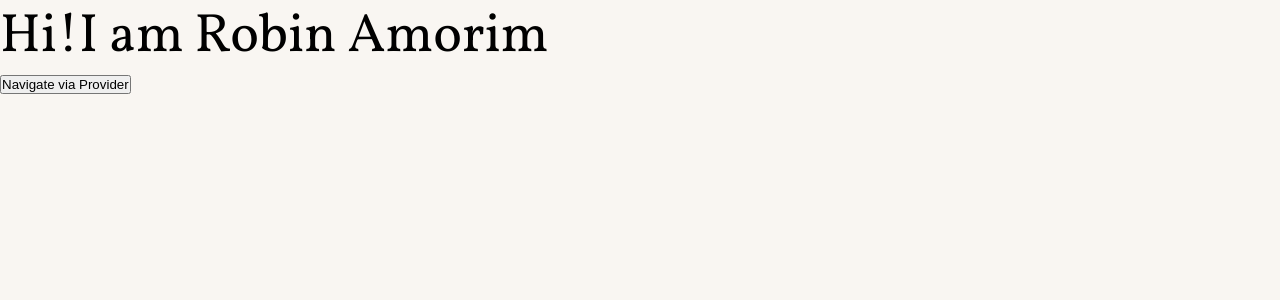
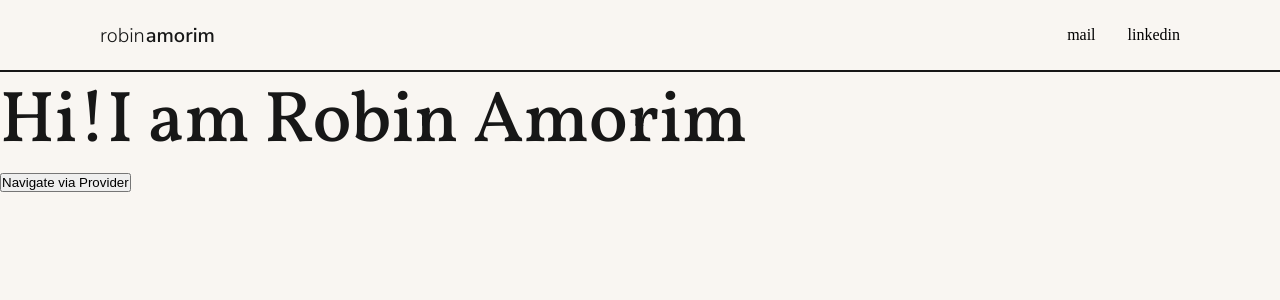
Before and after one commit to marcelocarveche/robin-amorim, a React (Vite) app: page / in a window 1280 px wide. Shown: the top 300 px of the page. Built offline with nearby package versions, Linux system fonts and the light colour scheme.

Commit message:
add design system and feat footer

```diff
--- /dev/null
+++ b/src/app/global.d.ts
@@ -0,0 +1,4 @@
+declare module '*.scss' {
+  const content: { [className: string]: string }
+  export default content
+}
--- a/src/app/infrastructure/providers/global-provider.tsx
+++ b/src/app/infrastructure/providers/global-provider.tsx
@@ -1,3 +1,4 @@
+import Footer from '@/app/presentation/components/footer/footer'
 import { createContext, useContext, ReactNode } from 'react'
 import { useNavigate } from 'react-router-dom'
 
@@ -22,7 +23,7 @@ const GlobalProvider = ({ children }: { children: ReactNode }) => {
 
   return (
     <GlobalContext.Provider value={{}}>
-      {children}
+      <Footer>{children}</Footer>
       <button onClick={onClick}>Navigate via Provider</button>
     </GlobalContext.Provider>
   )
--- /dev/null
+++ b/src/app/presentation/components/footer/footer-styles.module.scss
@@ -0,0 +1,50 @@
+@use '../../styles/colors.scss' as *;
+
+.container {
+  display: flex;
+  justify-content: space-between;
+  align-items: center;
+  padding: 2rem 1rem;
+  background: $offWhite;
+  border-bottom: $black 0.125rem solid;
+  height: 4.5rem;
+  width: 100%;
+  display: flex;
+  align-items: center;
+  justify-content: space-between;
+  padding: 0 6.25rem;
+
+  .wrapLogo {
+    display: flex;
+    align-items: center;
+    justify-content: space-between;
+    column-gap: 0.0625rem; // 1px
+    font-family: 'Nunito Sans', sans-serif;
+    font-size: 1.25rem;
+    color: $black;
+
+    .firstName {
+      font-weight: 300;
+    }
+
+    .lastName {
+      font-weight: 600;
+    }
+  }
+
+  .wrapLinks {
+    display: flex;
+    gap: 2rem;
+
+    .mail,
+    .linkedin {
+      cursor: pointer;
+      font-size: 1rem;
+      transition: color 0.2s;
+
+      &:hover {
+        color: #00e676;
+      }
+    }
+  }
+}
--- a/src/app/presentation/components/footer/footer.tsx
+++ b/src/app/presentation/components/footer/footer.tsx
@@ -0,0 +1,26 @@
+import React from 'react'
+import styles from './footer-styles.module.scss'
+
+interface FooterProps {
+  children?: React.ReactNode
+}
+
+const Footer: React.FC<FooterProps> = ({ children }) => {
+  return (
+    <>
+      <div className={styles.container}>
+        <div className={styles.wrapLogo}>
+          <span className={styles.firstName}>robin</span>
+          <span className={styles.lastName}>amorim</span>
+        </div>
+        <div className={styles.wrapLinks}>
+          <div className={styles.mail}>mail</div>
+          <div className={styles.linkedin}>linkedin</div>
+        </div>
+      </div>
+      {children}
+    </>
+  )
+}
+
+export default Footer
--- /dev/null
+++ b/src/app/presentation/styles/colors.scss
@@ -0,0 +1,32 @@
+// Primary color palette
+$orangeDark: #dd6900;
+$orangeDefault: #ff7a02;
+$orangeLight: #ffb674;
+
+// Accent 1 color palette
+$pinkDark: #f196ea;
+$pinkDefault: #f5bff1;
+$pinkLight: #ffdefd;
+
+// Accent 2 color palette
+$BlueishDark: #0e20a2;
+$BlueishDefault: #6779ff;
+$BlueishLight: #bbc3fe;
+
+// Accent 3 color palette
+$yellowDark: #e5b323;
+$yellowDefault: #ffc314;
+$yellowLight: #ffe69e;
+
+// Accent 4 color palette
+$greenDark: #015e14;
+$greenDefault: #03a82d;
+$greenLight: #03a82d;
+
+// Neutral color palette
+$offWhite: #f9f6f2;
+$offGrey: #edefea;
+$white: #ffffff;
+$greyLight: #e2e2e2;
+$grey: #676767;
+$black: #171717;
--- /dev/null
+++ b/src/app/presentation/styles/components.scss
@@ -0,0 +1,56 @@
+@use './fonts.scss' as *;
+@use './colors.scss' as colors;
+
+@mixin HeadingDefault {
+  font-family: 'Vollkorn', serif;
+  color: colors.$black;
+  font-weight: 500;
+}
+
+@mixin BodyTextDefault {
+  font-family: 'Vollkorn', serif;
+  color: colors.$black;
+  line-height: 1.75rem; // 28px
+}
+
+@mixin Heading1 {
+  @include HeadingDefault;
+  font-size: 4.5rem; // 72px
+}
+
+@mixin Heading2 {
+  @include HeadingDefault;
+  font-size: 3.375rem; // 54px
+  font-weight: bold;
+  line-height: 1.2;
+}
+
+@mixin Heading3 {
+  @include HeadingDefault;
+  font-size: 2.5rem; // 40px
+}
+
+@mixin Heading4 {
+  @include HeadingDefault;
+  font-size: 1.875rem; // 30px
+}
+
+@mixin Heading5 {
+  @include HeadingDefault;
+  font-size: 1.25rem; // 20px
+}
+
+@mixin BodyText1 {
+  @include BodyTextDefault;
+  font-size: 1.25rem; // 20px
+}
+
+@mixin BodyText3 {
+  @include BodyTextDefault;
+  font-size: 1.125rem; // 18px
+}
+
+@mixin BodyText3 {
+  @include BodyTextDefault;
+  font-size: 1rem; // 16px
+}
--- /dev/null
+++ b/src/app/presentation/styles/fonts.scss
@@ -0,0 +1,88 @@
+@font-face {
+  font-family: 'Nunito Sans';
+  src: url('/fonts/NunitoSans.ttf') format('truetype');
+}
+
+@font-face {
+  font-family: 'Vollkorn';
+  src: url('/fonts/Vollkorn-Black.ttf') format('truetype');
+  font-weight: 900;
+  font-style: normal;
+}
+
+@font-face {
+  font-family: 'Vollkorn';
+  src: url('/fonts/Vollkorn-BlackItalic.ttf') format('truetype');
+  font-weight: 900;
+  font-style: italic;
+}
+
+@font-face {
+  font-family: 'Vollkorn';
+  src: url('/fonts/Vollkorn-Bold.ttf') format('truetype');
+  font-weight: 700;
+  font-style: normal;
+}
+
+@font-face {
+  font-family: 'Vollkorn';
+  src: url('/fonts/Vollkorn-BoldItalic.ttf') format('truetype');
+  font-weight: 700;
+  font-style: italic;
+}
+
+@font-face {
+  font-family: 'Vollkorn';
+  src: url('/fonts/Vollkorn-ExtraBold.ttf') format('truetype');
+  font-weight: 800;
+  font-style: normal;
+}
+
+@font-face {
+  font-family: 'Vollkorn';
+  src: url('/fonts/Vollkorn-ExtraBoldItalic.ttf') format('truetype');
+  font-weight: 800;
+  font-style: italic;
+}
+
+@font-face {
+  font-family: 'Vollkorn';
+  src: url('/fonts/Vollkorn-Italic.ttf') format('truetype');
+  font-weight: 400;
+  font-style: italic;
+}
+
+@font-face {
+  font-family: 'Vollkorn';
+  src: url('/fonts/Vollkorn-Medium.ttf') format('truetype');
+  font-weight: 500;
+  font-style: normal;
+}
+
+@font-face {
+  font-family: 'Vollkorn';
+  src: url('/fonts/Vollkorn-MediumItalic.ttf') format('truetype');
+  font-weight: 500;
+  font-style: italic;
+}
+
+@font-face {
+  font-family: 'Vollkorn';
+  src: url('/fonts/Vollkorn-Regular.ttf') format('truetype');
+  font-weight: 400;
+  font-style: normal;
+}
+
+@font-face {
+  font-family: 'Vollkorn';
+  src: url('/fonts/Vollkorn-SemiBold.ttf') format('truetype');
+  font-weight: 600;
+  font-style: normal;
+}
+
+@font-face {
+  font-family: 'Vollkorn';
+  src: url('/fonts/Vollkorn-SemiBoldItalic.ttf') format('truetype');
+  font-weight: 600;
+  font-style: italic;
+}
--- a/src/app/presentation/styles/global.scss
+++ b/src/app/presentation/styles/global.scss
@@ -1,3 +1,6 @@
+@use './components.scss' as comp;
+@use './colors.scss' as *;
+
 body {
   margin: 0;
   padding: 0;
@@ -11,16 +14,6 @@ body {
   box-sizing: border-box;
 }
 
-@font-face {
-  font-family: 'Vollkorn';
-  src: url('/fonts/Vollkorn-Regular.ttf') format('truetype');
-  // font-weight: 400;
-  line-height: 100%;
-  font-style: normal;
+p {
+  @include comp.Heading1;
 }
-
-p {
-  font-family: Vollkorn;
-  color: #000;
-  font-size: 54px;
-}
```
Also changed, not shown: public/fonts/NunitoSans.ttf (added), public/fonts/Vollkorn-Teste.ttf (deleted), 18 other files (tests, documents, lock files or other folders).
